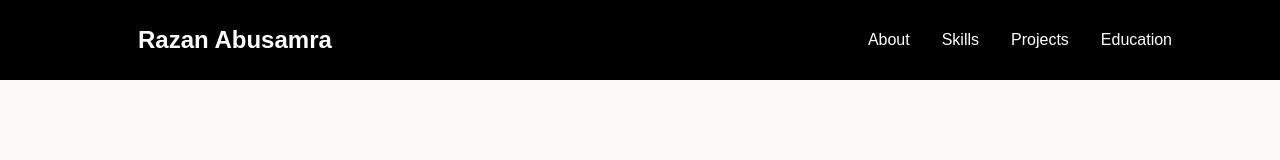
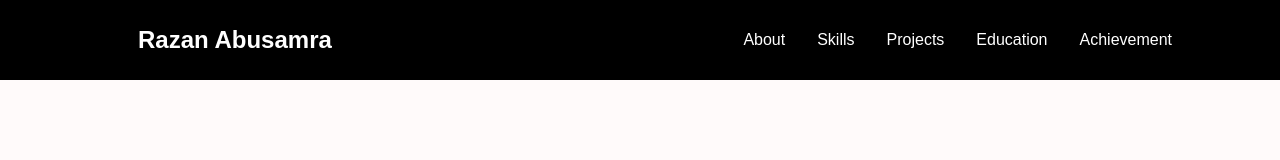
Before and after one commit to rzanabusamra22/OnlinePortfolio, a React (Create React App) app in the folder frontend/: page / in a window 1280 px wide. Shown: the top 160 px of the page. Built offline with nearby package versions, Linux system fonts and the light colour scheme; grey boxes are pictures that could not be loaded; some icons are missing; a web font is replaced by a local one.

Commit message:
Achievement Section added

```diff
--- a/frontend/src/components/Navbar/index.js
+++ b/frontend/src/components/Navbar/index.js
@@ -29,6 +29,10 @@ const Navbar = ({toggle}) => {
                       <NavItem>
                           <NavLinks to="education">Education</NavLinks>
                       </NavItem>
+                      {/*Achievement*/}
+                      <NavItem>
+                          <NavLinks to="achievement">Achievement</NavLinks>
+                      </NavItem>
                     </NavMenu>
 
                </NavbarContainer>
--- a/frontend/src/components/Scroll.js
+++ b/frontend/src/components/Scroll.js
@@ -1,9 +1,9 @@
 export const homeObj = {
-    id:"home"
+  id:"home"
   };
 
 export const homeObjOne = {
-    id:"about"
+  id:"about"
   };
 
 export const homeObjTwo = {
@@ -15,5 +15,9 @@ export const homeObjThree = {
   };
 
 export const homeObjFour = {
-    id:"education"
+  id:"education"
   };
+
+export const homeObjFive = {
+  id:"achievement"
+  };
--- a/frontend/src/components/Sidebar/index.js
+++ b/frontend/src/components/Sidebar/index.js
@@ -13,8 +13,8 @@ function Sidebar({isOpen,toggle}) {
                <SidebarLink to="skills" onClick={toggle}>Skills</SidebarLink>
                <SidebarLink to="projects" onClick={toggle}>Projects</SidebarLink>
                <SidebarLink to="education" onClick={toggle}>Education</SidebarLink>
+               <SidebarLink to="achievement" onClick={toggle}>Achievement</SidebarLink>
              </SidebarMenu>
-
            </SidebarWrapper>
         </SidebarContainer>
     )
--- /dev/null
+++ b/frontend/src/components/achievementSection/index.js
@@ -0,0 +1,27 @@
+import React from 'react'
+import '../Style.css'
+
+const achievementSection = ({id}) => {
+    return (
+        <>
+            <main class='l-main' id='achievement'>
+                 <section class='works section' >
+                    <span class='section-subtitle'>My Portfolio</span>
+                    <h2 class="section-title">Recent Works</h2>
+                    <div class="works__container bd-grid">
+                    achievement
+                        {/* <div class="works__img">
+                            <img src="https://i.imgur.com/T6WHKg9.png"/>
+                            <div class="works__data">
+                                <a href='https://github.com/rzanabusamra22/GreenField5' class="works__link"><span class="iconify" data-icon="bi:link-45deg" data-inline="false"></span></a>
+                                <span class='works__title'>LafLefNi</span>
+                            </div>
+                        </div>  */}
+                    </div>
+                 </section>
+            </main>
+        </>
+    )
+}
+
+export default achievementSection
--- a/frontend/src/pages/index.js
+++ b/frontend/src/pages/index.js
@@ -8,8 +8,9 @@ import AboutSection from '../components/aboutSection/index'
 import SkillsSection from '../components/skillsSection/index'
 import EducationSection from '../components/educationSection/index'
 import ProjectSection from '../components/projectSection/index'
+import AchievementSection from '../components/achievementSection/index'
 
-import {homeObj,homeObjOne,homeObjTwo,homeObjThree,homeObjFour} from '../components/Scroll'
+import {homeObj,homeObjOne,homeObjTwo,homeObjThree,homeObjFour,homeObjFive} from '../components/Scroll'
 
 const Home = () => {
     const [isOpen,setIsOpen] = useState(false);
@@ -26,6 +27,7 @@ const Home = () => {
          <SkillsSection {...homeObjTwo}/>
          <ProjectSection  {...homeObjThree}/>
          <EducationSection {...homeObjFour}/>
+         <AchievementSection {...homeObjFive}/>
          <Footer/>
         </>
     )
```
Also changed, not shown: 1 other file (tests, documents, lock files or other folders).
